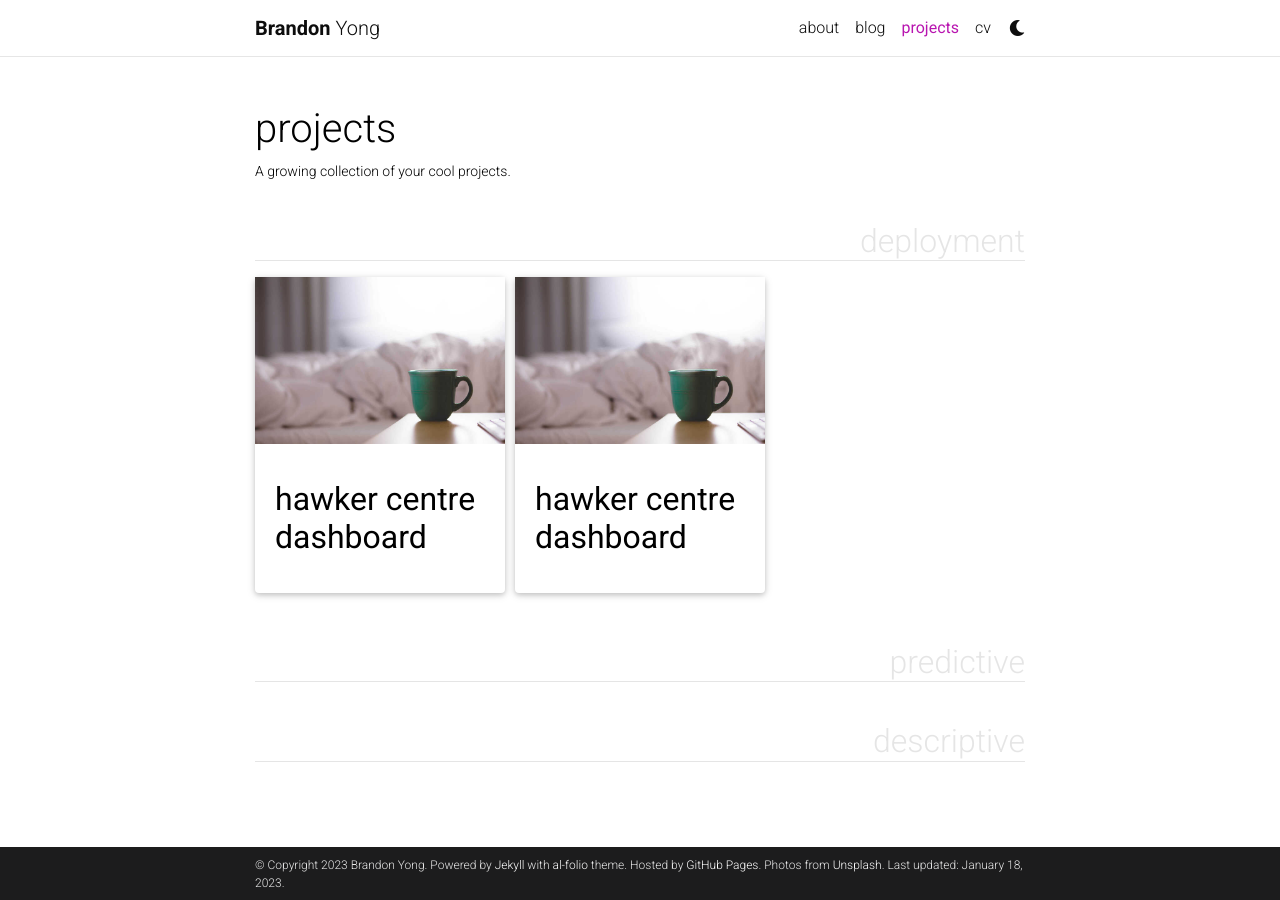
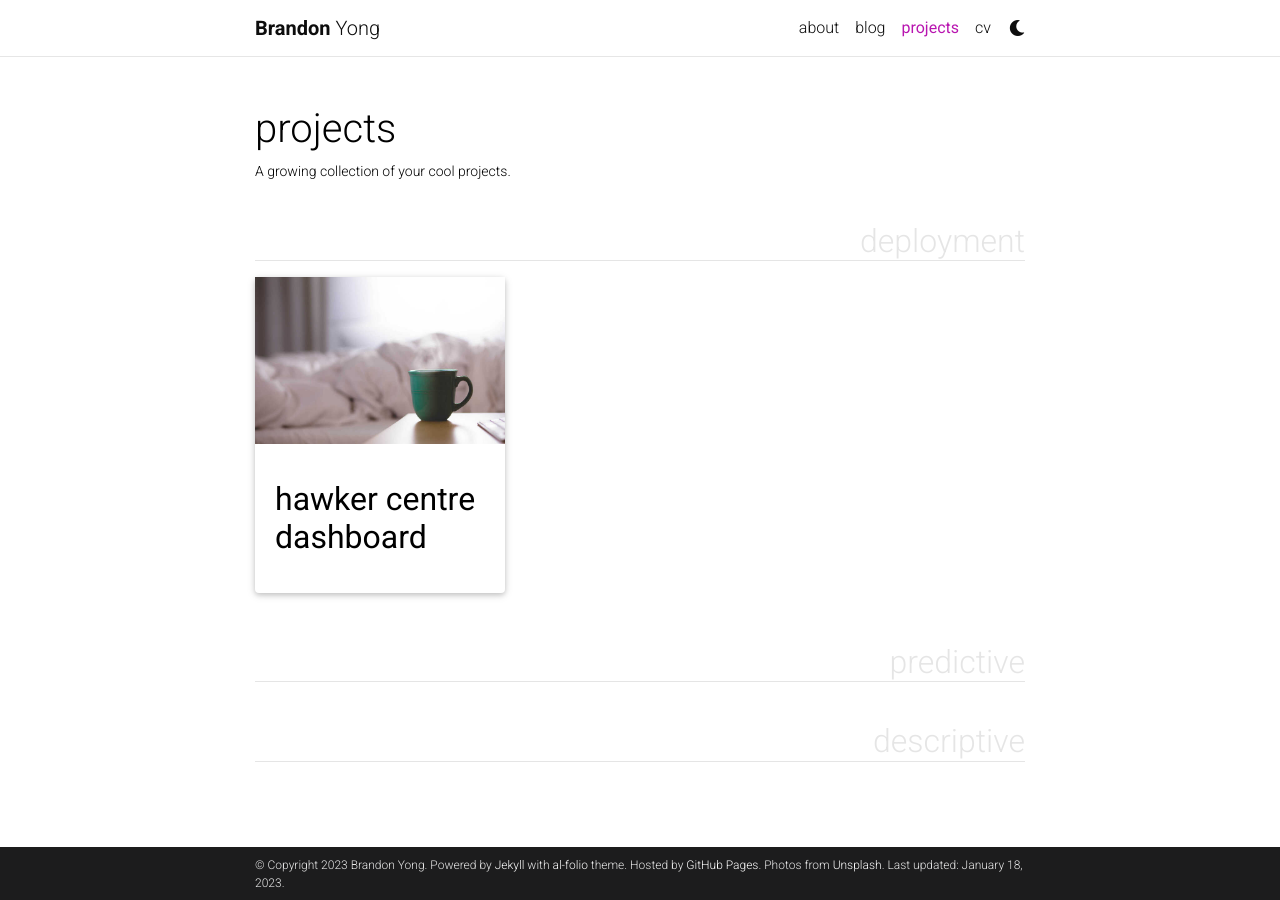
Before and after one commit to brandonyongys/brandonyongys.github.io, a Jekyll site: the page built from _pages/projects.md, in a window 1280 px wide. Built offline with Jekyll 4.4.1, drawn with Linux system fonts in a browser that asks for light colours; full-size pictures stand in for the smaller copies a plugin makes; comment, search, counter and statistics services are not loaded; a style sheet for code colours, icons or effects is not loaded.

Commit message:
Edited the basic details

```diff
--- a/_projects/sgreddit-analysis.md
+++ b/_projects/sgreddit-analysis.md
@@ -1,14 +1,14 @@
 ---
 layout: page
-title: Hawker centre dashboard # Project post title
+title: SGReddit analysis # Project post title
 # description: a project with a background image # Project post description
 img: assets/img/12.jpg # Not necessary to have this image, will be used as thumbnail
 # redirect: https://unsplash.com # Insert link if want to redirect to another website, else ignore/remove this.
 importance: 1
-category: deployment # deployment / predictive / descriptive, if wrong category, the post won't be posted
+category: descriptive # deployment / predictive / descriptive, if wrong category, the post won't be posted
 
 comments: true
-published: true
+published: false
 
 # - Need to update based on SG time
 # - tz-naive vs tz-aware time
```
